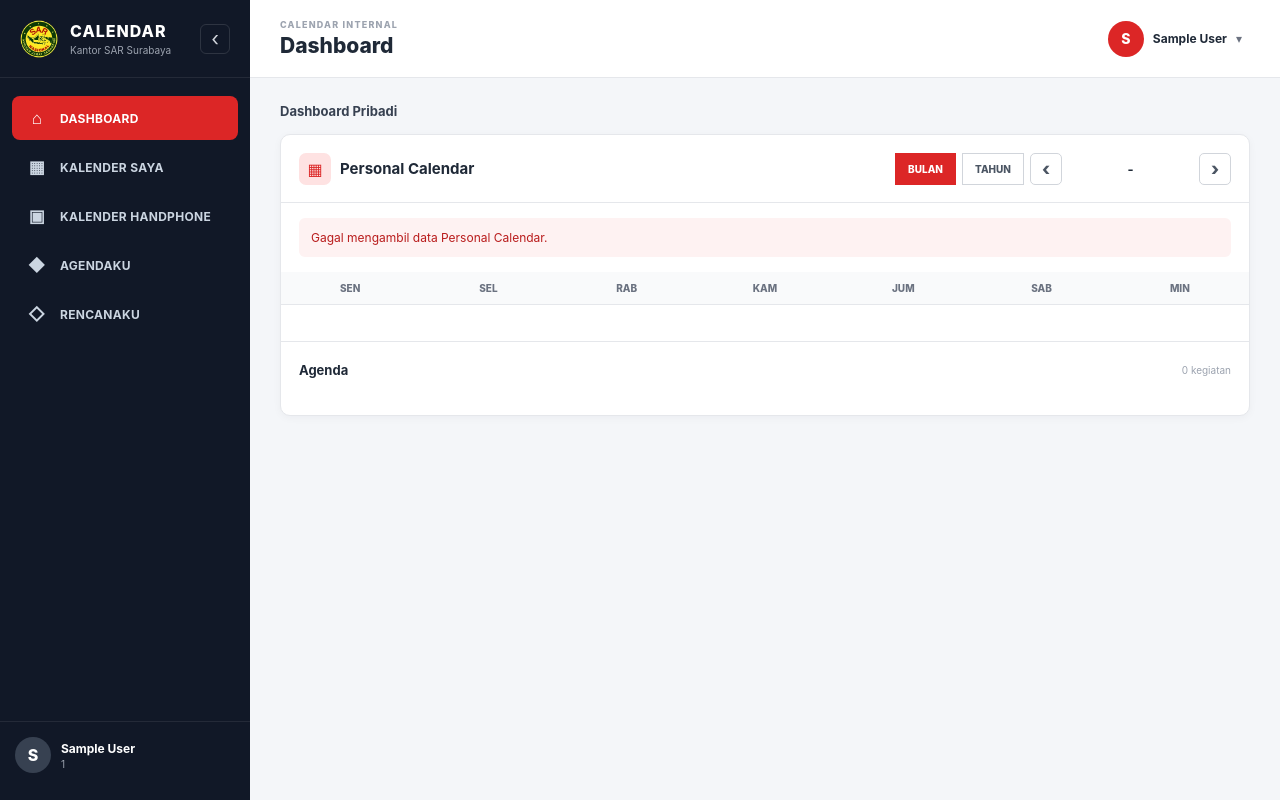
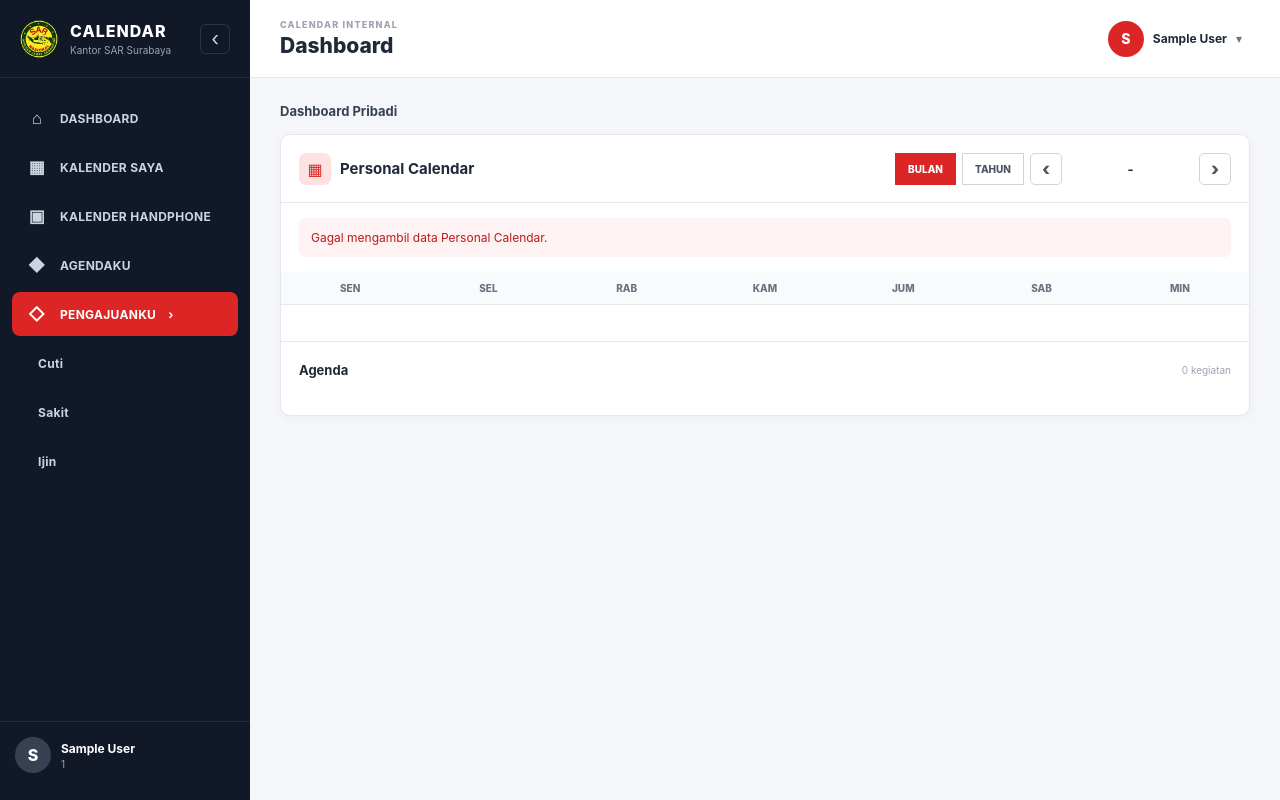
Before and after one commit to ditdoank007/Project-HRIS-Calendar, a Flask app: page /plans in a window 1280 px wide. Run offline with Flask 3, Linux system fonts and the light colour scheme; the visitor is signed in with stand-in values (Sample User, id 1).

Commit message:
feat: add Pengajuanku sidebar and submission navigation

```diff
--- a/templates/dashboard.html
+++ b/templates/dashboard.html
@@ -35,30 +35,58 @@
 
         <nav class="sidebar-menu">
 
-            <a href="/dashboard" class="active">
+            <a href="/dashboard"
+               class="{{ 'active' if active_menu == 'dashboard' or not active_menu else '' }}">
                 <span class="menu-icon">⌂</span>
                 <span>DASHBOARD</span>
             </a>
 
-            <a href="/calendar">
+            <a href="/calendar"
+               class="{{ 'active' if active_menu == 'calendar' else '' }}">
                 <span class="menu-icon">▦</span>
                 <span>KALENDER SAYA</span>
             </a>
 
-            <a href="/phone-calendar">
+            <a href="/phone-calendar"
+               class="{{ 'active' if active_menu == 'phone' else '' }}">
                 <span class="menu-icon">▣</span>
                 <span>KALENDER HANDPHONE</span>
             </a>
 
-            <a href="/agenda">
+            <a href="/agenda"
+               class="{{ 'active' if active_menu == 'agenda' else '' }}">
                 <span class="menu-icon">◆</span>
                 <span>AGENDAKU</span>
             </a>
 
-            <a href="/plans">
-                <span class="menu-icon">◇</span>
-                <span>RENCANAKU</span>
-            </a>
+            <div class="sidebar-menu-group {{ 'open' if active_menu in ['cuti', 'sakit', 'ijin'] else '' }}">
+                <a href="/plans"
+                   class="sidebar-menu-parent {{ 'active' if active_menu in ['plans', 'cuti', 'sakit', 'ijin'] else '' }}">
+                    <span class="menu-icon">◇</span>
+                    <span>PENGAJUANKU</span>
+                    <span class="menu-chevron">›</span>
+                </a>
+
+                <div class="sidebar-submenu">
+                    <a href="/plans/cuti"
+                       class="{{ 'active' if active_menu == 'cuti' else '' }}">
+                        <span class="submenu-dot"></span>
+                        <span>Cuti</span>
+                    </a>
+
+                    <a href="/plans/sakit"
+                       class="{{ 'active' if active_menu == 'sakit' else '' }}">
+                        <span class="submenu-dot"></span>
+                        <span>Sakit</span>
+                    </a>
+
+                    <a href="/plans/ijin"
+                       class="{{ 'active' if active_menu == 'ijin' else '' }}">
+                        <span class="submenu-dot"></span>
+                        <span>Ijin</span>
+                    </a>
+                </div>
+            </div>
 
         </nav>
 
@@ -144,7 +172,39 @@
 
         <section class="dashboard-content">
 
-            {% if active_menu == "phone" %}
+            {% if active_menu in ["cuti", "sakit", "ijin"] %}
+
+            <div class="breadcrumb-card">
+                <strong>
+                    Pengajuanku / {{ active_menu|capitalize }}
+                </strong>
+            </div>
+
+            <section class="submission-card">
+                <div class="submission-header">
+                    <div>
+                        <div class="submission-kicker">PENGAJUANKU</div>
+                        <h2>{{ active_menu|capitalize }}</h2>
+                        <p>
+                            Halaman pengajuan {{ active_menu }}.
+                            Form dan history pengajuan akan kita bangun
+                            pada tahap berikutnya.
+                        </p>
+                    </div>
+                </div>
+
+                <div class="submission-placeholder">
+                    <span class="submission-placeholder-icon">◇</span>
+                    <strong>Modul {{ active_menu|capitalize }} siap dikembangkan</strong>
+                    <span>
+                        Struktur menu sudah tersedia. Berikutnya kita
+                        implementasikan form pengajuan, history, status
+                        persetujuan, dan integrasi HRIS.
+                    </span>
+                </div>
+            </section>
+
+            {% elif active_menu == "phone" %}
 
             <div class="breadcrumb-card">
                 <strong>Kalender Handphone</strong>
```
